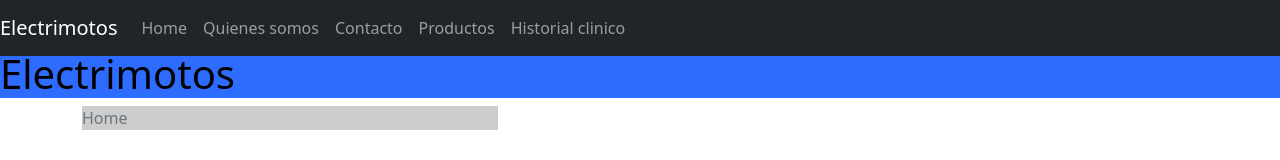
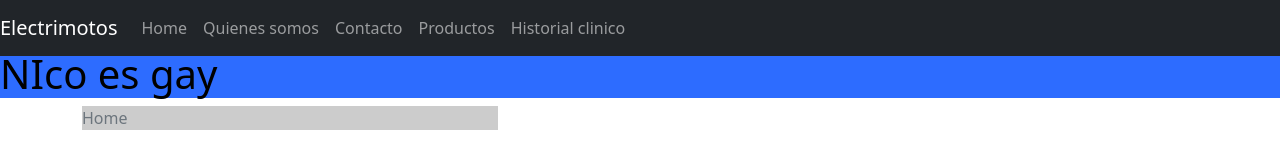
Before and after one commit to KennedyDT/pagina_electrimotos, a website: page index.html in a window 1280 px wide. Shown: the top 160 px of the page. Drawn offline with nearby package versions, Linux system fonts and the light colour scheme; a web font is replaced by a local one.

Commit message:
Nico es gay

```diff
--- a/index.html
+++ b/index.html
@@ -31,7 +31,7 @@
     </nav>
 
     <div class="jumbotron">
-        <h1>Electrimotos</h1>
+        <h1>NIco es gay</h1>
     </div>
 
     <div class="container">
```
